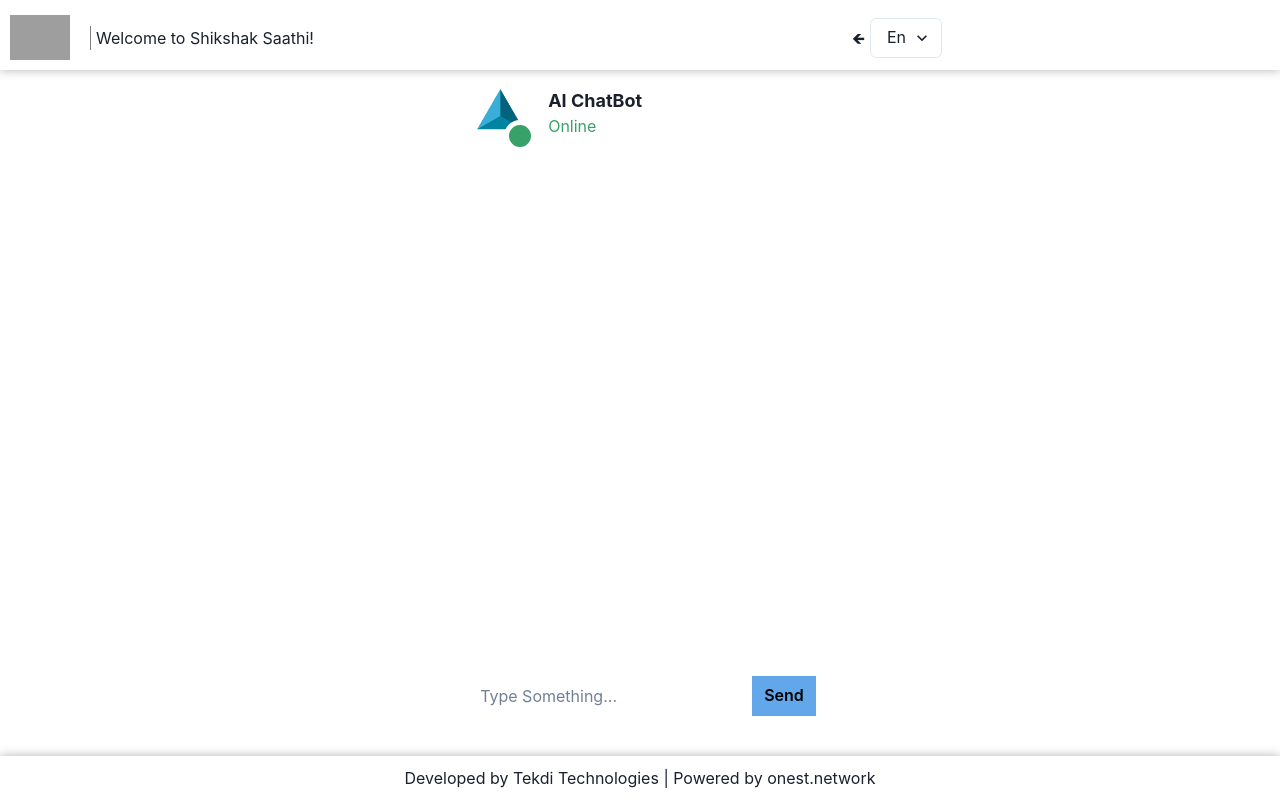
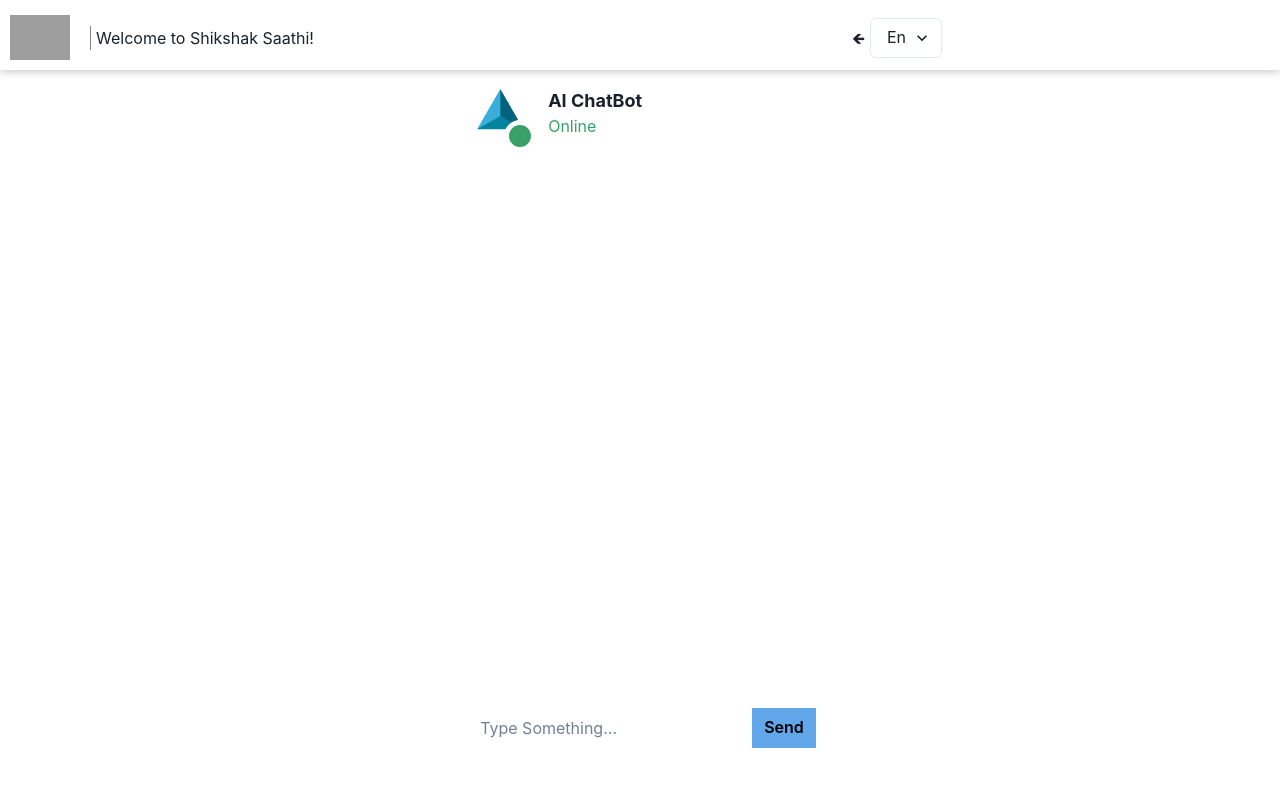
Before and after one commit to Aar-if/Shikshak-dost, a React (Vite) app: page /chatbotui in a window 1280 px wide. Built offline with nearby package versions, Linux system fonts and the light colour scheme; grey boxes are pictures that could not be loaded.

Commit message:
link update 18

```diff
--- a/src/pages/Chatbotui.jsx
+++ b/src/pages/Chatbotui.jsx
@@ -45,8 +45,8 @@ const Chatbotui = () => {
     // </div>
     <>
       <Header />
-      <Flex w="100%" h="100vh" justify="center" align="center">
-        <Flex h="80%" flexDir="column">
+      <Flex w="100%" h="85vh" justify="center" align="center" marginTop="80px">
+        <Flex h="100%" flexDir="column">
           <HeaderChat />
           <Messages messages={messages} />
           {isLoading && (
@@ -61,7 +61,6 @@ const Chatbotui = () => {
           </div>
         </Flex>
       </Flex>
-      <Footer2 />
     </>
   );
 };
```
